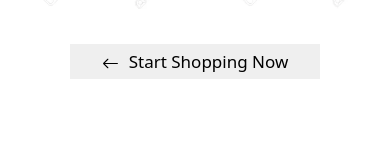
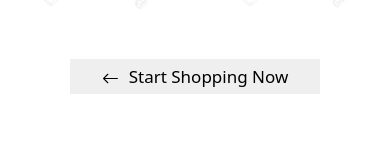
Before and after one commit to dipu-kr/pizza-app, a React (Create React App) app: page /cart in a window 390 px wide. Shown: the part 561-705 px from the top of the page. Built offline with nearby package versions, Linux system fonts and the light colour scheme.

Commit message:
some changed in cart style

```diff
--- a/src/styles/cart.css
+++ b/src/styles/cart.css
@@ -196,6 +196,9 @@
         width: 200px;
         margin-bottom: 15px;
     }
+    .trolley-img-div button{
+        margin-top: 50px;
+    }
 }
 
 /* ------------ media query for screen size of 601px to 768px---------------*/
```
